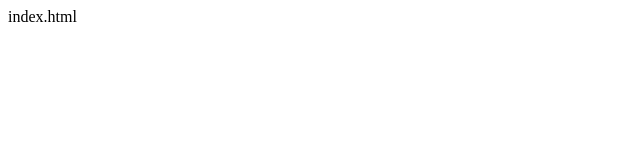
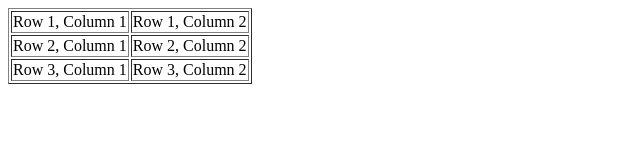
Before and after one commit to mjim18/web-dev, a plain HTML site: page index.html in a window 1280 px wide. Shown: the whole page, without its empty margins (0-640 px from the left). Drawn offline with Linux system fonts and the light colour scheme.

Commit message:
Update index.html

```diff
--- a/index.html
+++ b/index.html
@@ -1 +1,22 @@
-index.html
+<!DOCTYPE html>
+<html>
+<head>
+<title>Simple HTML Table</title>
+</head>
+<body>
+<table border="1">
+<tr>
+<td>Row 1, Column 1</td>
+<td>Row 1, Column 2</td>
+</tr>
+<tr>
+<td>Row 2, Column 1</td>
+<td>Row 2, Column 2</td>
+</tr>
+<tr>
+<td>Row 3, Column 1</td>
+<td>Row 3, Column 2</td>
+</tr>
+</table>
+</body>
+</html>
```
